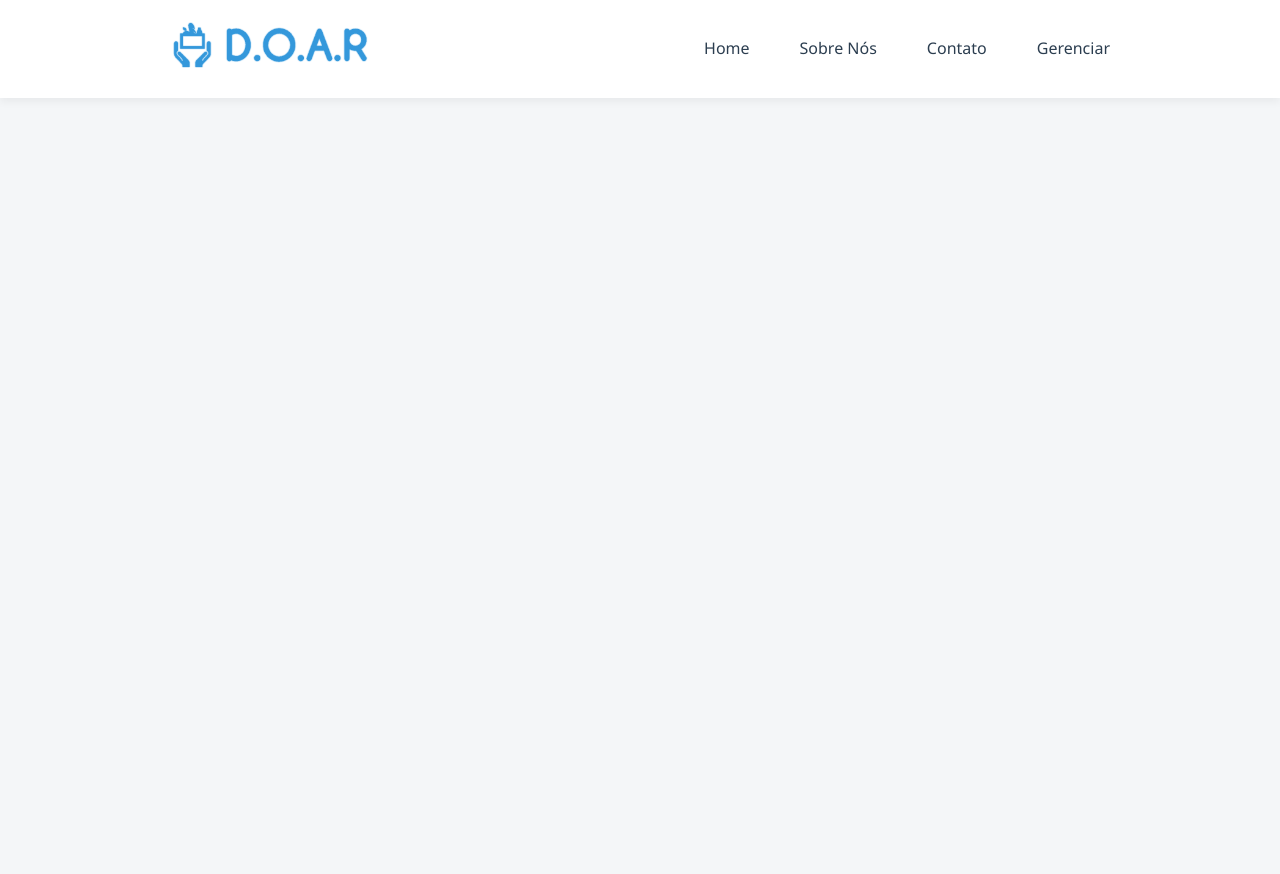
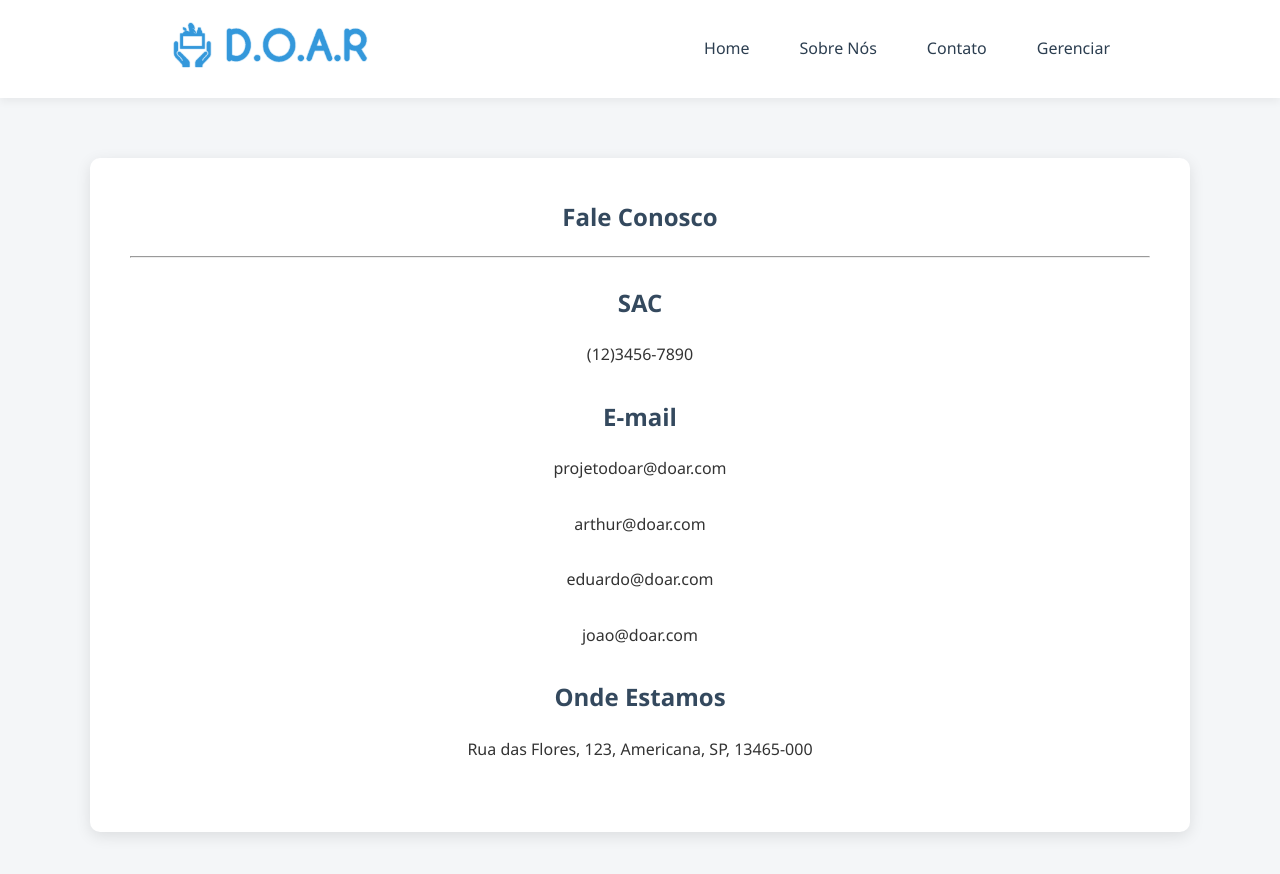
Before and after one commit to jpkm17/Projeto-D.O.A.R, a plain HTML site: page frontend/contato.html in a window 1280 px wide. Before the commit the page ends 800 px from the top, so only its background shows below. Drawn offline with Linux system fonts and the light colour scheme.

Commit message:
ADD: Implementação da página de contatos

```diff
--- a/frontend/contato.html
+++ b/frontend/contato.html
@@ -8,7 +8,19 @@
 </head>
 <body>
     <div id="header"></div>
-
+    <div class="container">
+        <h2>Fale Conosco</h2>
+        <hr><br>
+        <h2>SAC</h2>
+        <p>(12)3456-7890</p>
+        <h2>E-mail</h2>
+        <p>projetodoar@doar.com</p>
+        <p>arthur@doar.com</p>
+        <p>eduardo@doar.com</p>
+        <p>joao@doar.com</p>
+        <h2>Onde Estamos</h2>
+        <p>Rua das Flores, 123, Americana, SP, 13465-000</p>
+    </div>
     <script>
         fetch('header.html')
             .then(response => response.text())
--- a/frontend/header.html
+++ b/frontend/header.html
@@ -19,7 +19,7 @@
                         <li><a href="instituicoes.html">Home</a></li>
                         <li><a href="sobrenos.html">Sobre Nós</a></li>
                         <!-- <a href="#">O Que Fazemos</a> -->
-                        <li><a href="#">Contato</a></li>
+                        <li><a href="contato.html">Contato</a></li>
                         <li class="dropdown">
                             <a href="#">Gerenciar</a>
                             <div class="dropdown-menu">
```
